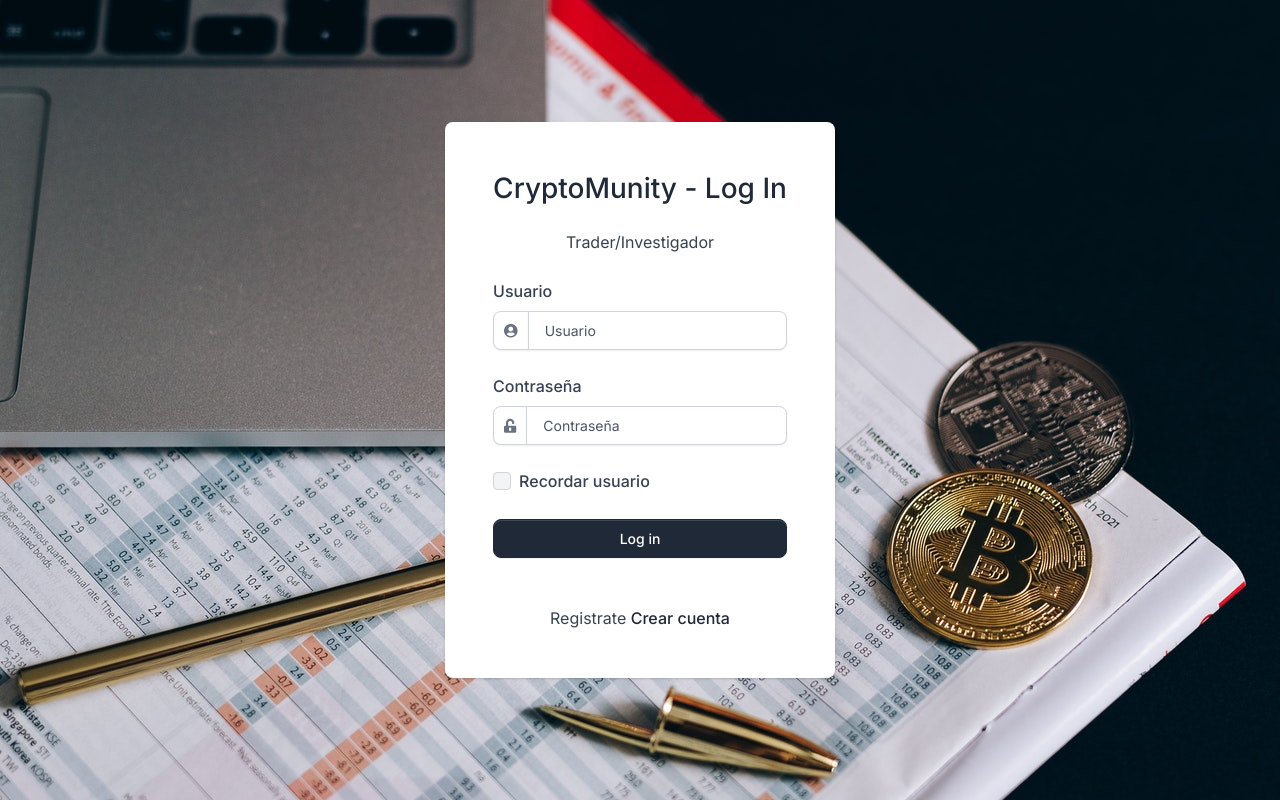
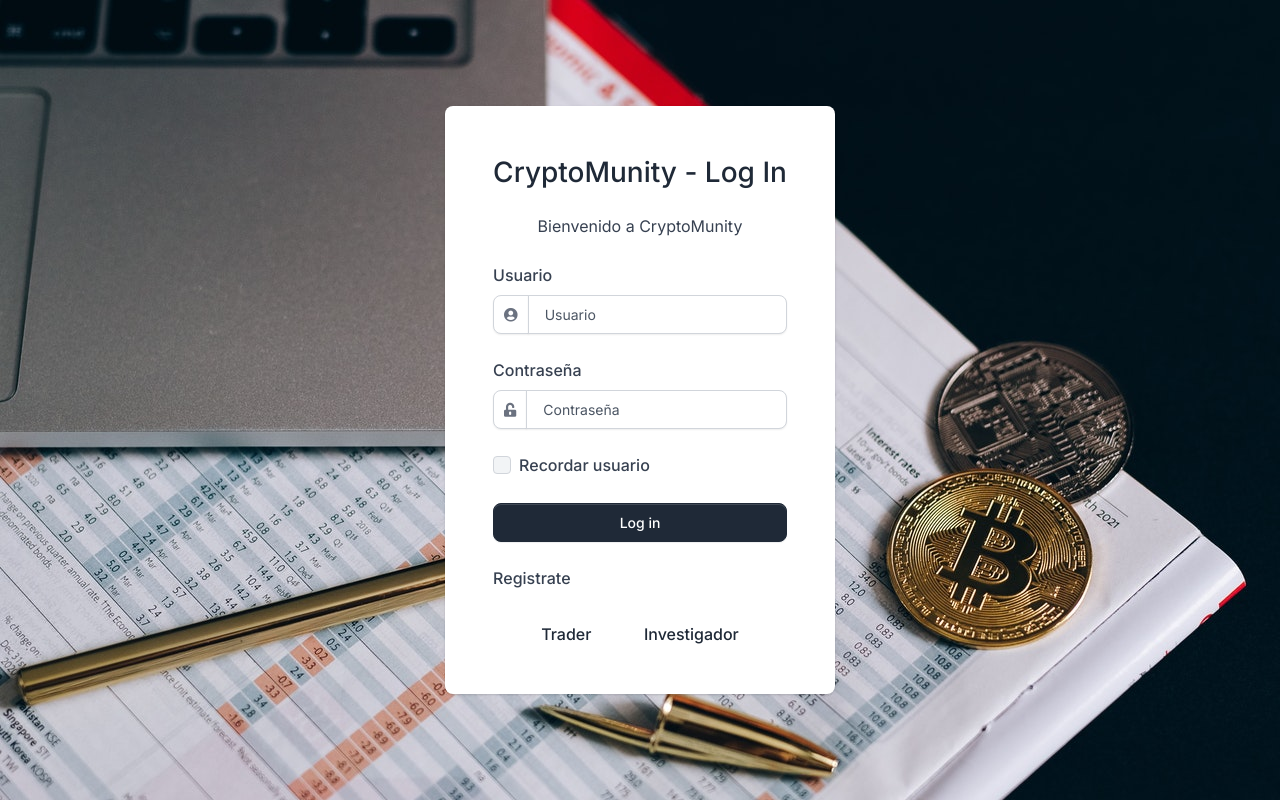
Before and after one commit to Ulises-Tame/CryptoMunity, a Flask app: page /login in a window 1280 px wide. Run offline with Flask 2, Linux system fonts and the light colour scheme; some libraries are stand-ins or nearby versions.

Commit message:
final login

```diff
--- a/apps/templates/accounts/login.html
+++ b/apps/templates/accounts/login.html
@@ -22,7 +22,7 @@
                                     {% if msg %}
                                         {{ msg | safe }}
                                     {% else %}
-                                        Trader/Investigador
+                                        Bienvenido a CryptoMunity
                                     {% endif %}
                                 </p>
                             </div>
@@ -68,11 +68,11 @@
                                 </div>
                             </form>
                             <br />
-
+                            <label>Registrate</label>
                             <div class="d-flex justify-content-center align-items-center mt-4">
                                 <span class="fw-normal">
-                                    Registrate
-                                    <a href="{{ url_for('authentication_blueprint.register') }}" class="fw-bold">Crear cuenta</a>
+                                    <a href="{{ url_for('authentication_blueprint.register') }}" class="fw-bold p-sm-4">Trader</a>
+                                    <a href="{{ url_for('authentication_blueprint.register') }}" class="fw-bold  p-sm-4">Investigador</a>
                                 </span>
                             </div>
                         </div>
```
